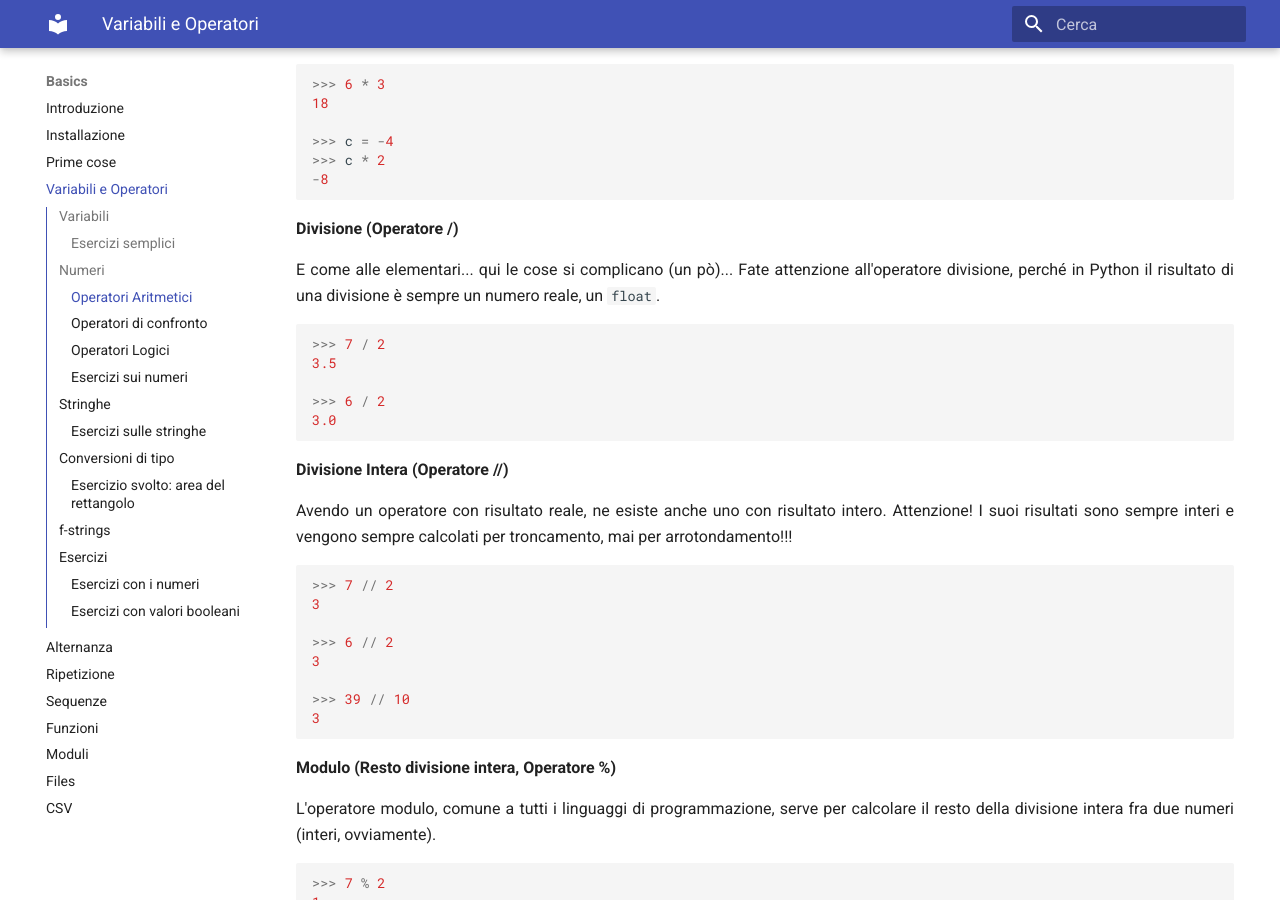
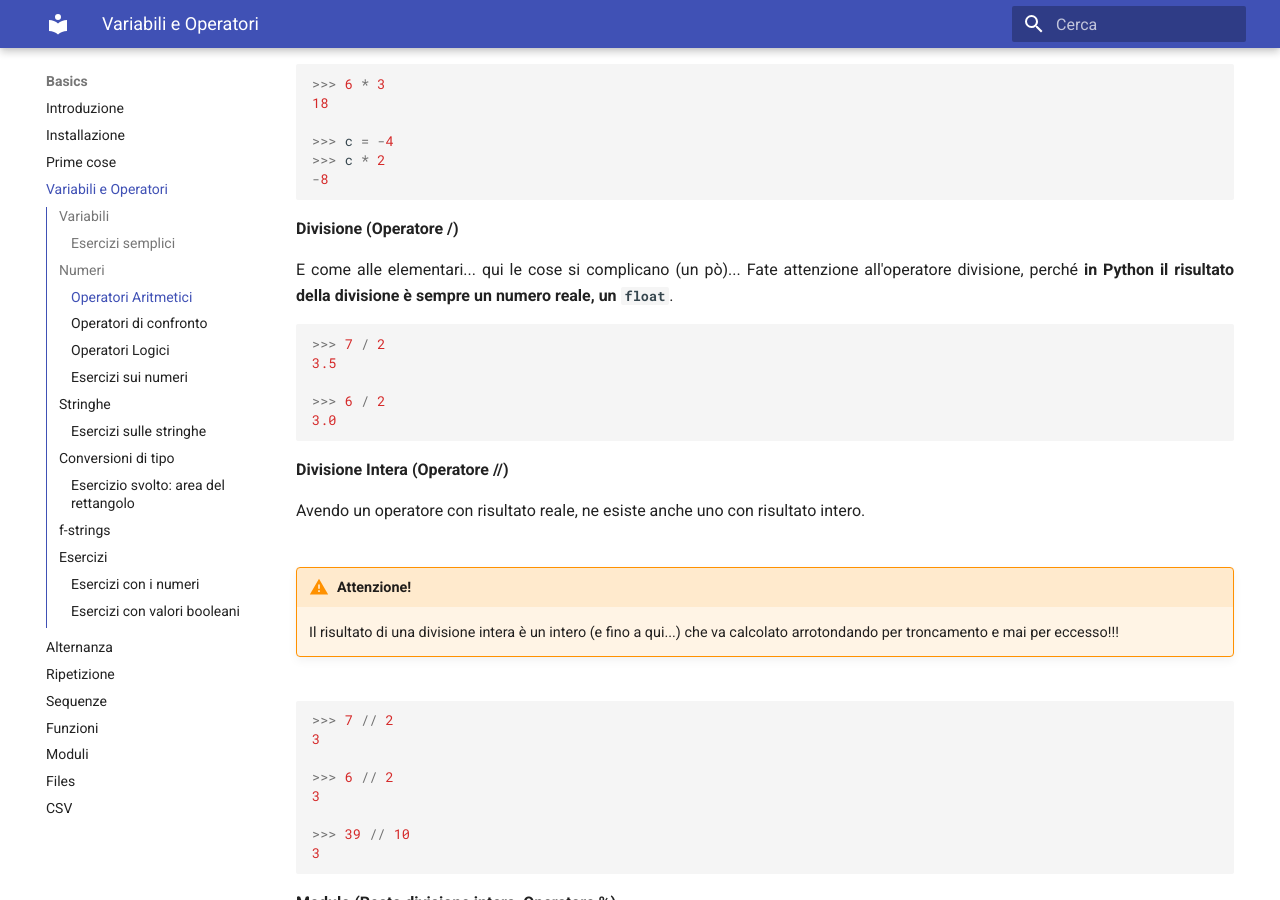
Before and after one commit to adjamhub/pyhandouts, an MkDocs documentation site: the page built from docs/basics/101_var.md, in a window 1280 px wide and 900 px high, scrolled down 4195 px. Built offline with MkDocs 1.6.1 and Material for MkDocs 9.7.7, drawn with Linux system fonts in a browser that asks for light colours; some of the changed text lies outside the part shown.

Commit message:
Update 101_var.md

````diff
--- a/docs/basics/101_var.md
+++ b/docs/basics/101_var.md
@@ -119,7 +119,7 @@
 **Esercizio 102**
 
 Con le stesse informazioni dell'esercizio precedente, permettere
-all'utente di inserire i valori tramite la funzione input(). Alla fine
+all'utente di inserire i valori tramite la funzione `input()`. Alla fine
 dell'inserimento, visualizzare tutti i valori inseriti.
 
 --------------------------------------------------------------------------------
@@ -137,11 +137,11 @@
 
 Python considera i seguenti tipi numerici:
 
-| Tipo            | Oggetto | Descrizione                                                                                                            |
-|-----------------|---------|------------------------------------------------------------------------------------------------------------------------|
-| Numeri Interi   | int     | Rappresenta i numeri interi. <br> Il più grande (o più piccolo) intero rappresentabile dipende dalla quantità di memoria presente nella macchina.        |
-| Numeri Reali    | float   | Rappresenta i numeri reali, tipicamente definiti "a virgola mobile" (floating point numbers) <br> Sono rappresentabili numeri da  -1.797693134862316 e308 a 1.797693134862316 e308                                       |
-| Valori Booleani | bool    | Rappresentano i valori di verità (`True` oppure `False`) dell'algebra booleana <br> Sono definiti come sottotipo degli interi, dove lo zero rappresenta il valore False e gli altri valori il valore True. |
+| Tipo            | Oggetto   | Descrizione                                                                                                            |
+|-----------------|:---------:|------------------------------------------------------------------------------------------------------------------------|
+| Numeri Interi   | `int`     | Rappresenta i numeri interi. <br> Il più grande (o più piccolo) intero rappresentabile dipende dalla quantità di memoria presente nella macchina.        |
+| Numeri Reali    | `float`   | Rappresenta i numeri reali, tipicamente definiti "a virgola mobile" (floating point numbers) <br> Sono rappresentabili numeri da  -1.797693134862316 e308 a 1.797693134862316 e308                                       |
+| Valori Booleani | `bool`    | Rappresentano i valori di verità (`True` oppure `False`) dell'algebra booleana <br> Sono definiti come sottotipo degli interi, dove lo zero rappresenta il valore False e gli altri valori il valore True. |
 
 
 Mi sembra facile da capire: un numero intero è un qualsiasi numero, positivo o negativo, senza virgola.
@@ -216,7 +216,7 @@
 **Divisione (Operatore /)**
 
 E come alle elementari... qui le cose si complicano (un pò)... Fate attenzione all'operatore divisione, perché
-in Python il risultato di una divisione è sempre un numero reale, un `float`.
+**in Python il risultato della divisione è sempre un numero reale, un `float`**.
 
 ``` python
 >>> 7 / 2
@@ -229,7 +229,13 @@
 
 **Divisione Intera (Operatore //)**
 
-Avendo un operatore con risultato reale, ne esiste anche uno con risultato intero. Attenzione! I suoi risultati sono sempre interi e vengono sempre calcolati per troncamento, mai per arrotondamento!!!
+Avendo un operatore con risultato reale, ne esiste anche uno con risultato intero.
+
+!!! warning "Attenzione!"
+
+    Il risultato di una divisione intera è un intero (e fino a qui...) che va calcolato
+    arrotondando per troncamento e mai per eccesso!!!
+
 
 ``` python
 >>> 7 // 2
@@ -665,7 +671,7 @@
 Arrivati a questo punto del corso, siete già quasi degli espertoni della funzione `print()` e avrete capito come questa
 possa visualizzare qualunque tipo di variabile semplicemente per elencazione. Chiarifico subito con un banale esempio:
 
-``` python
+```python
 nome = "Andrea"
 anni = 18 # ;)
 print("Io mi chiamo", nome, "ed ho", anni, "anni")
@@ -688,7 +694,7 @@
 In poche parole, queste sono stringhe precedute da una `f` (da cui l'abbreviazione del nome), che permettono di visualizzare variabili semplicemente
 indicando il loro nome dentro parentesi graffe `{}`. Un esempio e sarà chiarissimo:
 
-``` python
+```python
 nome = "Andrea"
 anni = 28
 print( f"Io mi chiamo {nome} ed ho {anni} anni" )
@@ -721,7 +727,7 @@
 del file le prime righe devono essere sempre un commento contenente
 nome, classe ed esercizio. Ad esempio:
 
-``` python
+```python
 # Andrea Diamantini
 # 2 XS
 # Esercizio 100: merenda
````
